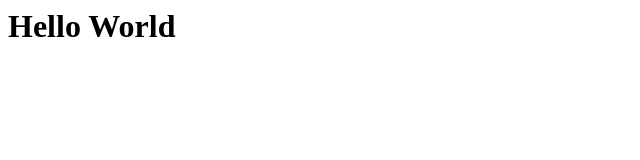
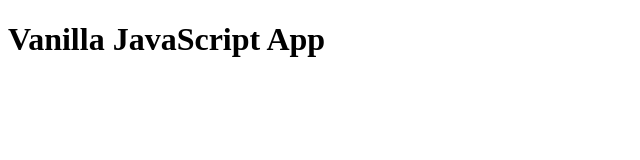
Before and after one commit to BigText/MatthewDevs, a plain HTML site: page Index.html in a window 1280 px wide. Shown: the whole page, without its empty margins (0-640 px from the left). Drawn offline with Linux system fonts and the light colour scheme.

Commit message:
Update Index.html

```diff
--- a/Index.html
+++ b/Index.html
@@ -1,7 +1,17 @@
-<html>
+<!DOCTYPE html>
+<html lang="en">
+
 <head>
+  <meta charset="UTF-8">
+  <meta name="viewport" content="width=device-width, initial-scale=1.0">
+  <link rel="stylesheet" href="styles.css">
+  <title>Vanilla JavaScript App</title>
 </head>
+
 <body>
-<h1>Hello World<h1>
+  <main>
+    <h1>Vanilla JavaScript App</h1>
+  </main>
 </body>
+
 </html>
```
